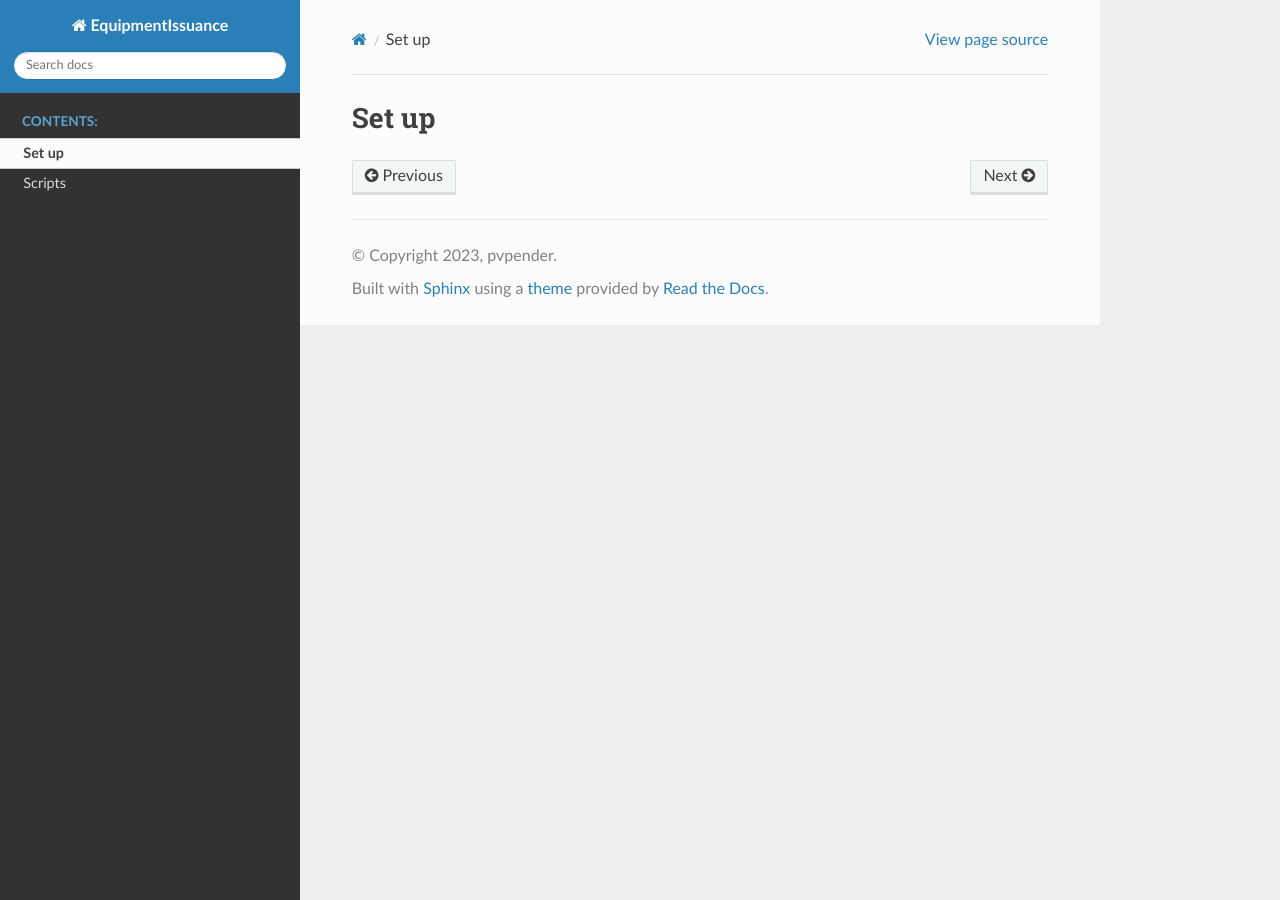
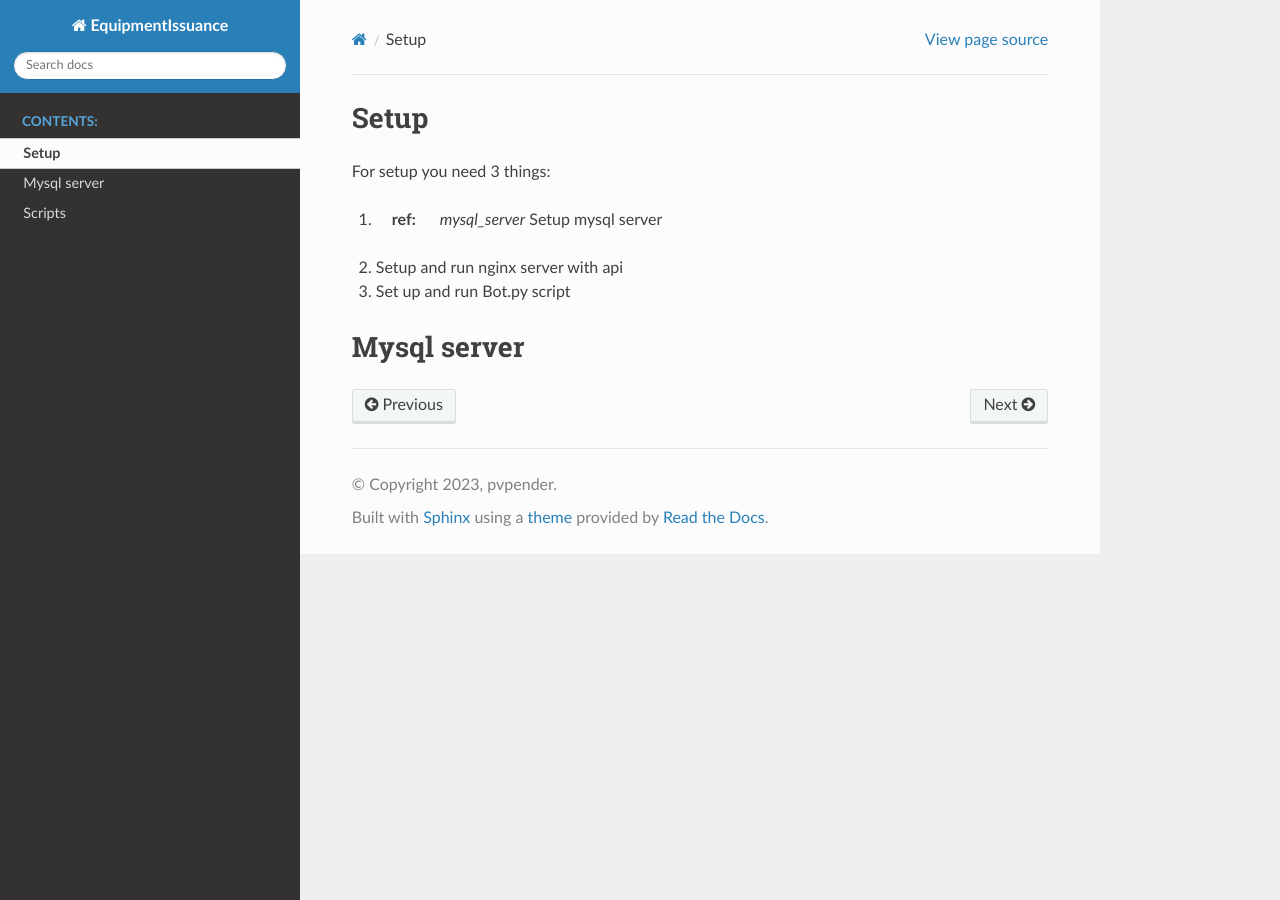
Before and after one commit to pvpender/equipmentIssuance, a Sphinx documentation site: the page built from docs/source/setup.rst, in a window 1280 px wide. Built offline with Sphinx 7.4.7 and the Read the Docs theme 2.0.0, drawn with Linux system fonts in a browser that asks for light colours; pages that are not in the unit, such as notebooks, are missing from menus.

Commit message:
фикс к защите

```diff
--- a/docs/source/setup.rst
+++ b/docs/source/setup.rst
@@ -1,2 +1,12 @@
-Set up
+Setup
 ======
+
+For setup you need 3 things:
+
+1. :ref: `mysql_server` Setup mysql server
+2. Setup and run nginx server with api
+3. Set up and run Bot.py script
+
+.. mysql_server:
+Mysql server
+============
```
